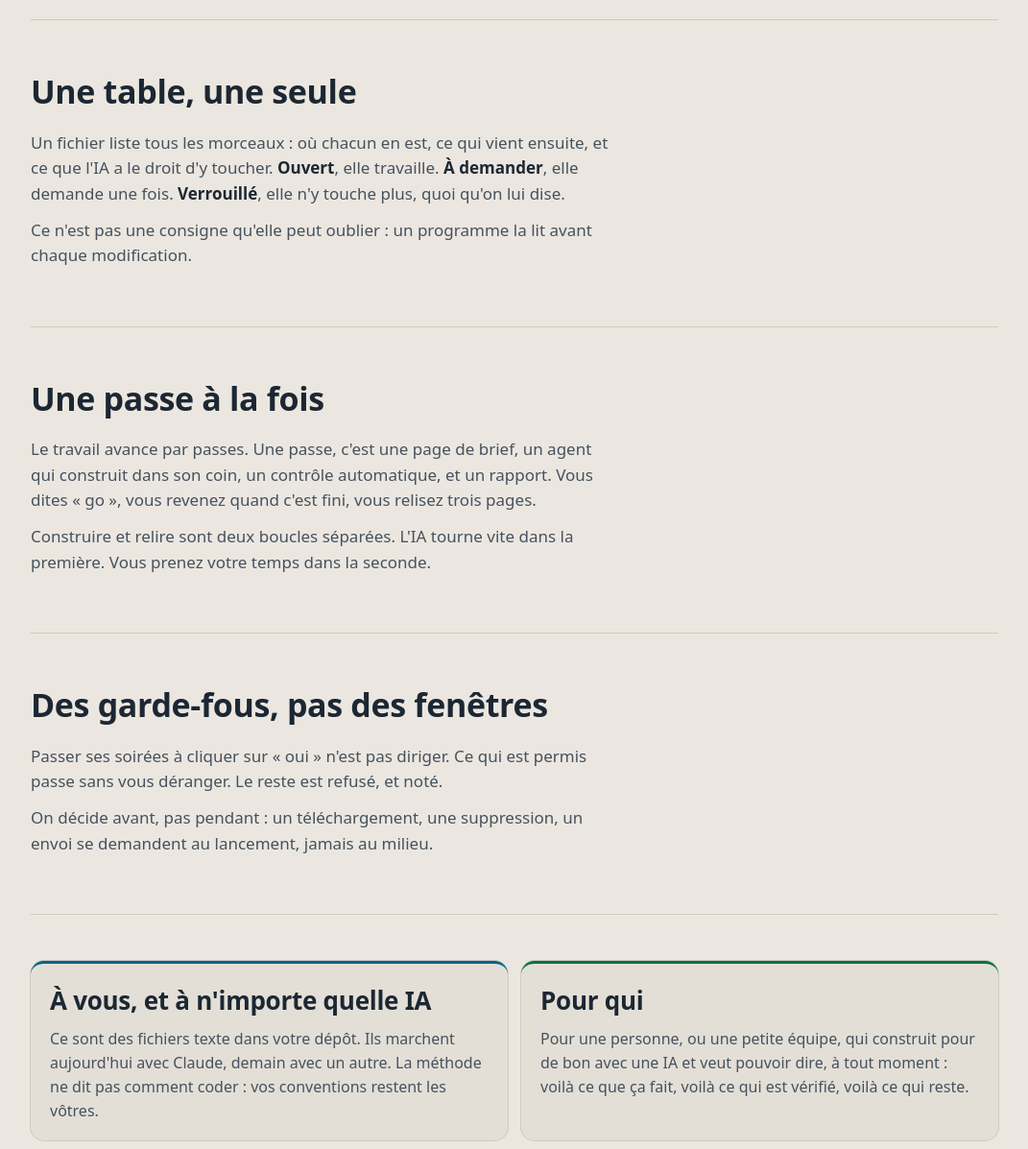
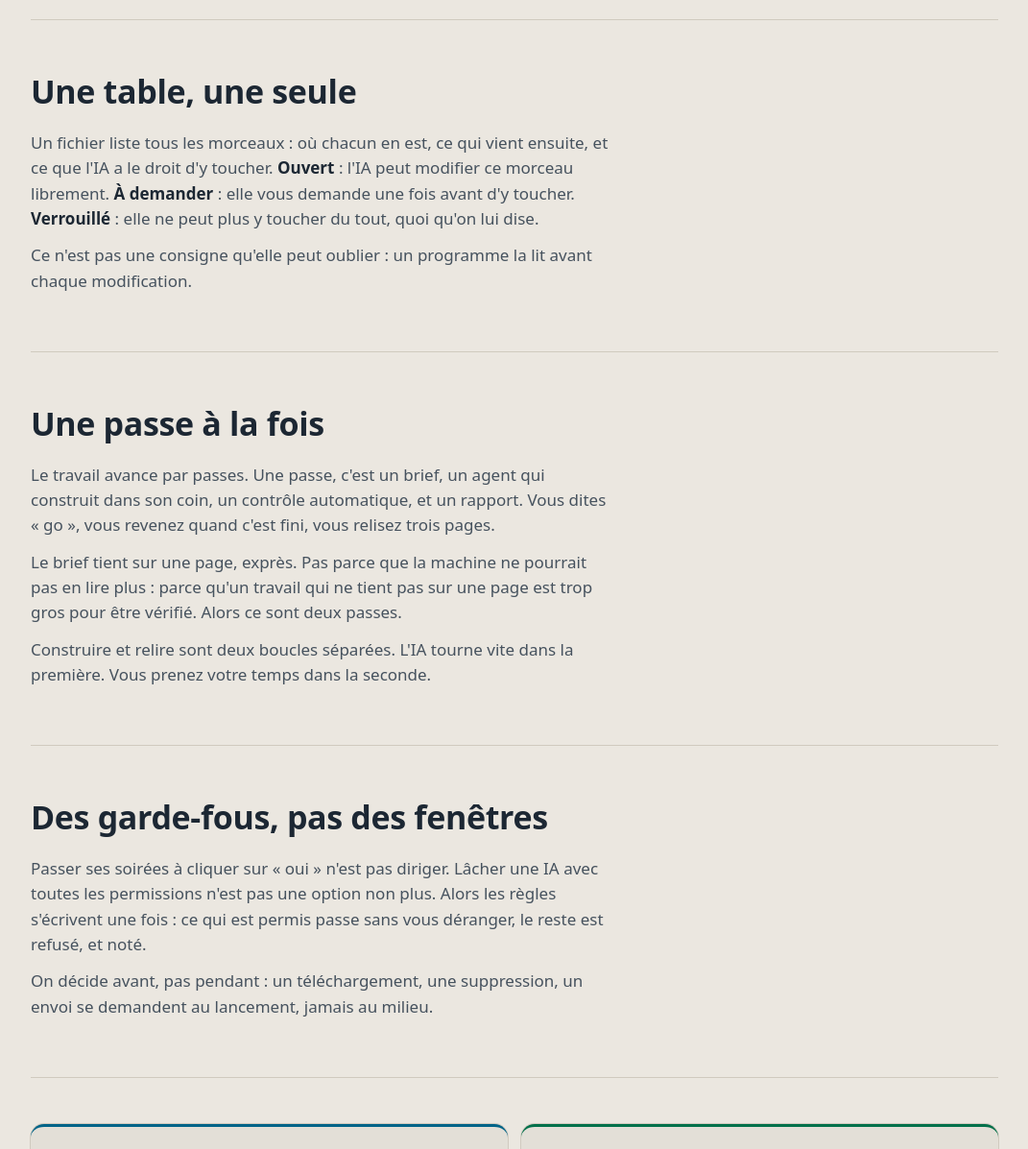
Before and after one commit to FreakingDuck/whysoserious.wtf, a plain HTML site: page dev/fr/method/index.html in a window 1280 px wide. Shown: the part 960-2157 px from the top of the page at 96% size, without its empty margins (104-1175 px from the left). Drawn offline with Linux system fonts and the light colour scheme.

Commit message:
dev: the method's page, his three notes: what open means, why a brief is one page, full freedom is no option
Co-Authored-By: Claude Fable 5.2 <noreply@anthropic.com>

```diff
--- a/dev/fr/method/index.html
+++ b/dev/fr/method/index.html
@@ -189,19 +189,20 @@
 
   <section id="table">
     <h2>Une table, une seule</h2>
-    <p class="body">Un fichier liste tous les morceaux&nbsp;: où chacun en est, ce qui vient ensuite, et ce que l'IA a le droit d'y toucher. <b>Ouvert</b>, elle travaille. <b>À demander</b>, elle demande une fois. <b>Verrouillé</b>, elle n'y touche plus, quoi qu'on lui dise.</p>
+    <p class="body">Un fichier liste tous les morceaux&nbsp;: où chacun en est, ce qui vient ensuite, et ce que l'IA a le droit d'y toucher. <b>Ouvert</b>&nbsp;: l'IA peut modifier ce morceau librement. <b>À demander</b>&nbsp;: elle vous demande une fois avant d'y toucher. <b>Verrouillé</b>&nbsp;: elle ne peut plus y toucher du tout, quoi qu'on lui dise.</p>
     <p class="body">Ce n'est pas une consigne qu'elle peut oublier&nbsp;: un programme la lit avant chaque modification.</p>
   </section>
 
   <section id="pass">
     <h2>Une passe à la fois</h2>
-    <p class="body">Le travail avance par passes. Une passe, c'est une page de brief, un agent qui construit dans son coin, un contrôle automatique, et un rapport. Vous dites «&nbsp;go&nbsp;», vous revenez quand c'est fini, vous relisez trois pages.</p>
+    <p class="body">Le travail avance par passes. Une passe, c'est un brief, un agent qui construit dans son coin, un contrôle automatique, et un rapport. Vous dites «&nbsp;go&nbsp;», vous revenez quand c'est fini, vous relisez trois pages.</p>
+    <p class="body">Le brief tient sur une page, exprès. Pas parce que la machine ne pourrait pas en lire plus&nbsp;: parce qu'un travail qui ne tient pas sur une page est trop gros pour être vérifié. Alors ce sont deux passes.</p>
     <p class="body">Construire et relire sont deux boucles séparées. L'IA tourne vite dans la première. Vous prenez votre temps dans la seconde.</p>
   </section>
 
   <section id="guards">
     <h2>Des garde-fous, pas des fenêtres</h2>
-    <p class="body">Passer ses soirées à cliquer sur «&nbsp;oui&nbsp;» n'est pas diriger. Ce qui est permis passe sans vous déranger. Le reste est refusé, et noté.</p>
+    <p class="body">Passer ses soirées à cliquer sur «&nbsp;oui&nbsp;» n'est pas diriger. Lâcher une IA avec toutes les permissions n'est pas une option non plus. Alors les règles s'écrivent une fois&nbsp;: ce qui est permis passe sans vous déranger, le reste est refusé, et noté.</p>
     <p class="body">On décide avant, pas pendant&nbsp;: un téléchargement, une suppression, un envoi se demandent au lancement, jamais au milieu.</p>
   </section>
 
```
Also changed, not shown: dev/method/index.html (+4 -3 lines).
